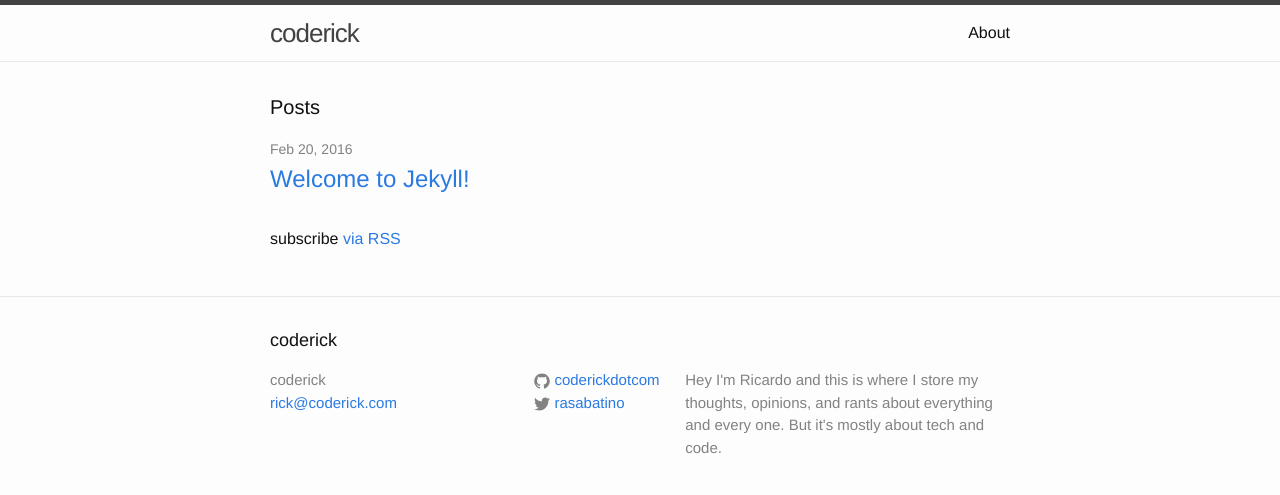
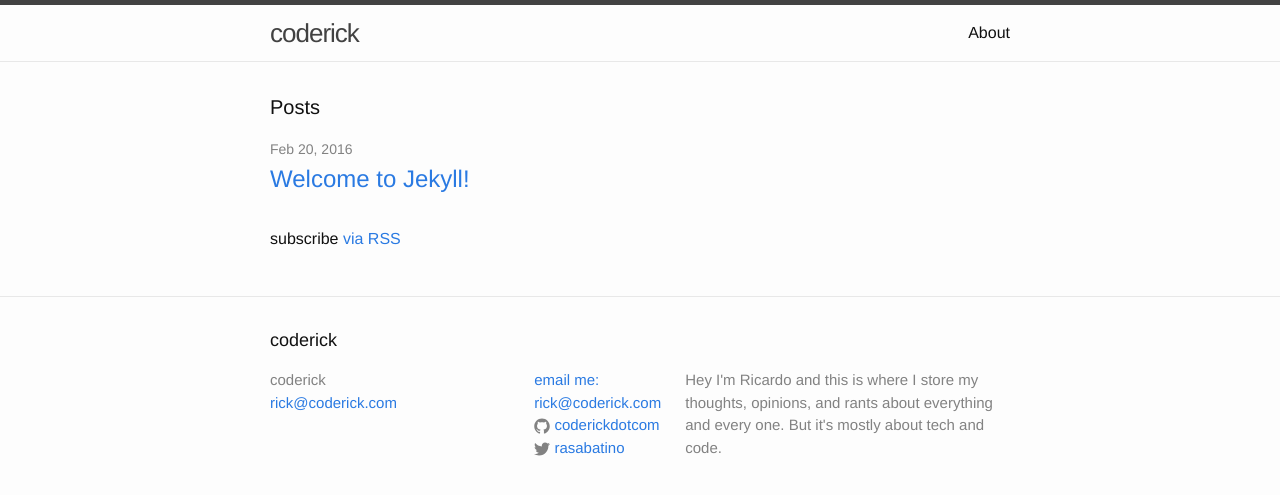
Before and after one commit to NeftaliYagua/coderickdotcom.github.io, a Jekyll site: the page built from index.html, in a window 1280 px wide. Shown: the top 495 px of the page. Built offline with Jekyll 4.4.1, drawn with Linux system fonts in a browser that asks for light colours.

Commit message:
testing footer settings

```diff
--- a/_includes/footer.html
+++ b/_includes/footer.html
@@ -14,6 +14,7 @@
 
       <div class="footer-col footer-col-2">
         <ul class="social-media-list">
+          <li><a href="mailto:{{ site.email }}">email me: {{ site.email }}</a></li>
           {% if site.github_username %}
           <li>
             {% include icon-github.html username=site.github_username %}
```
